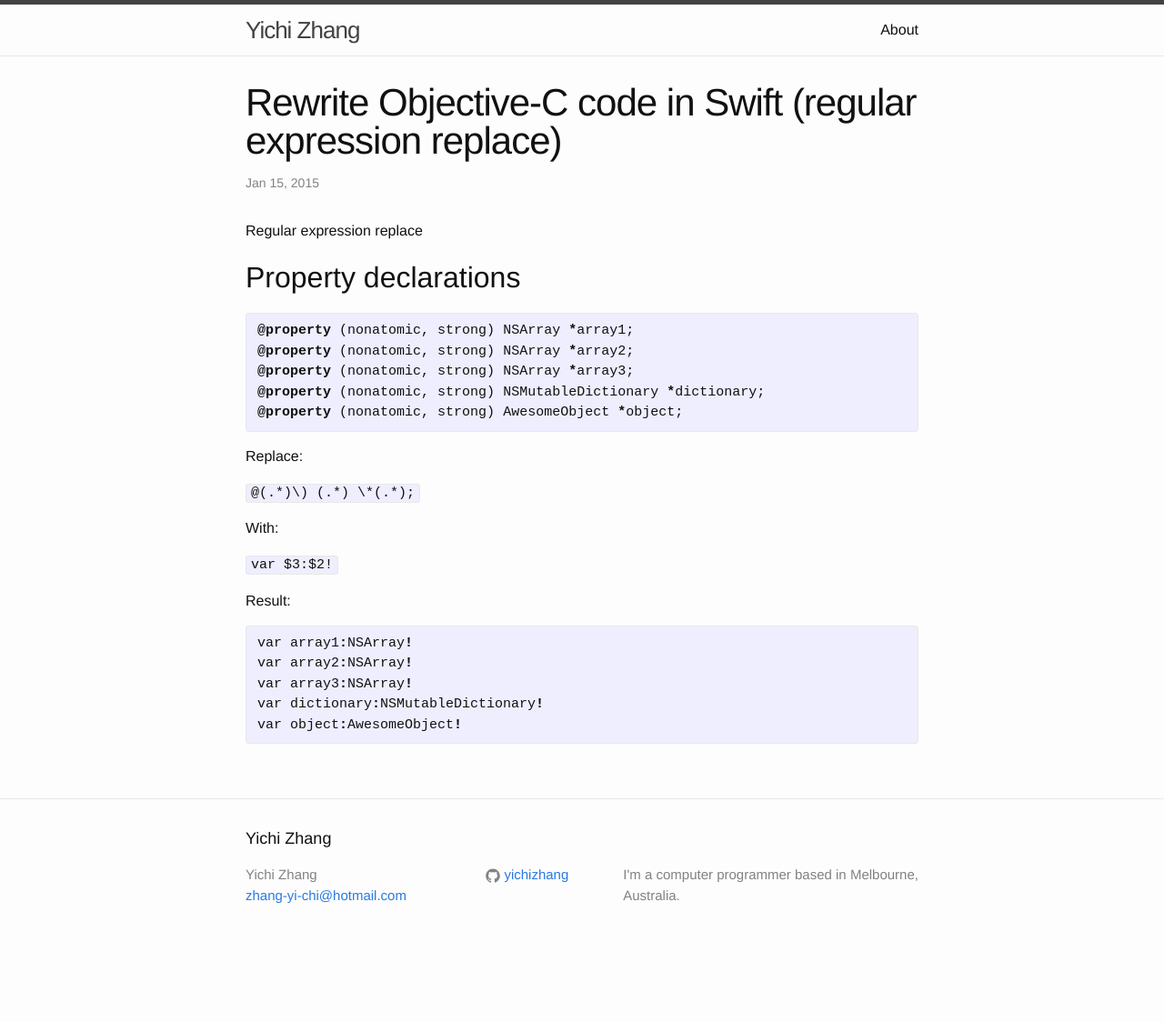
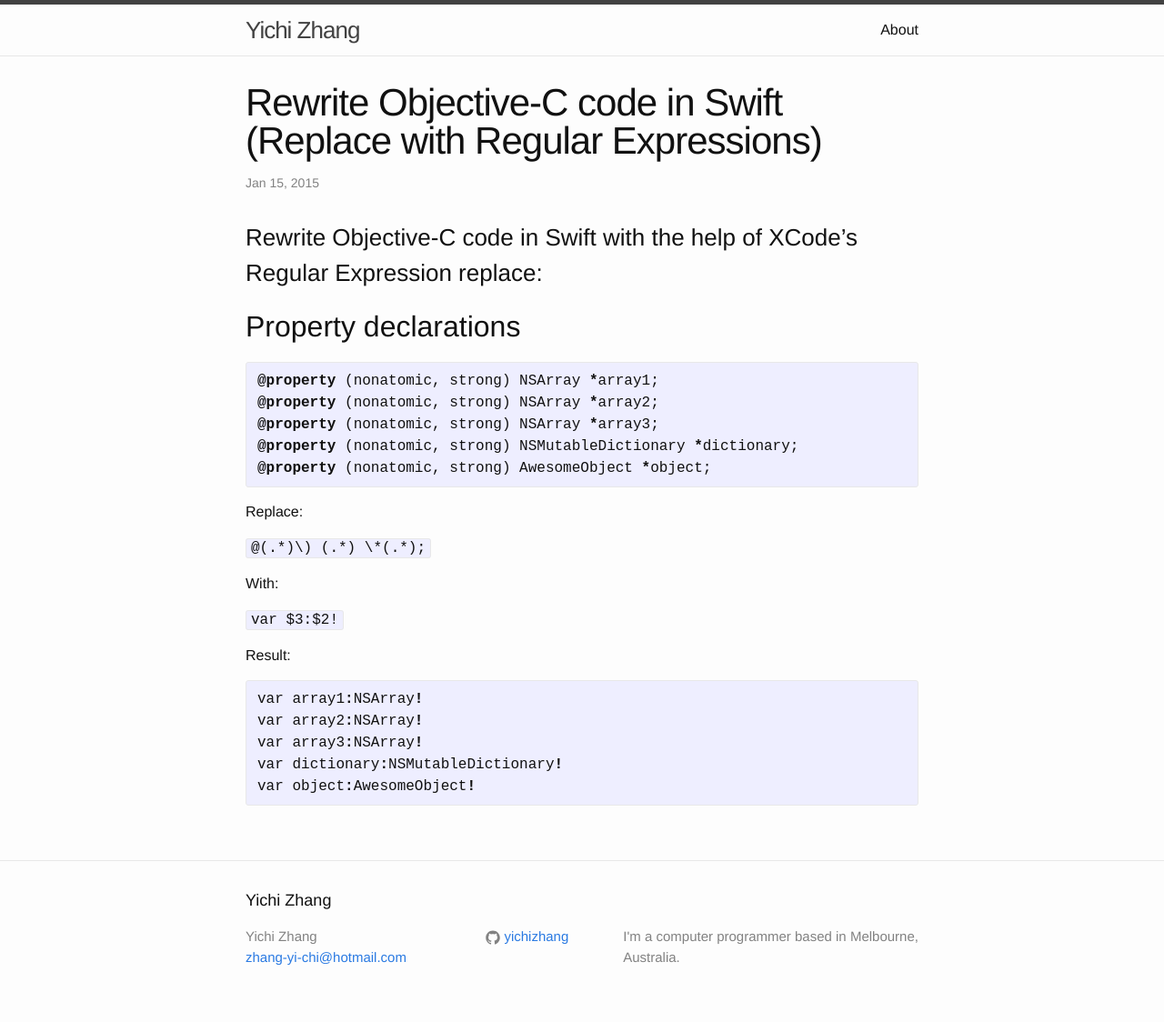
Before and after one commit to yichizhang/yichizhang.github.io, a Jekyll site: the page built from _posts/2015-01-15-rewrite-objective-c-in-swift-regular-expression-replace.markdown, in a window 1280 px wide. Shown: the whole page at 91% size. Built offline with Jekyll 4.4.1, drawn with Linux system fonts in a browser that asks for light colours; before the commit the page ends 1056 px from its top, so only the background shows below that.

Commit message:
New article; updated CSS

```diff
--- a/_posts/2015-01-15-rewrite-objective-c-in-swift-regular-expression-replace.markdown
+++ b/_posts/2015-01-15-rewrite-objective-c-in-swift-regular-expression-replace.markdown
@@ -1,14 +1,14 @@
 ---
 layout: post
-title: Rewrite Objective-C code in Swift (regular expression replace)
+title: Rewrite Objective-C code in Swift (Replace with Regular Expressions)
 published: true
 categories:
 date: 2015-01-15 00:28:19
 ---
 
-Regular expression replace
+###Rewrite Objective-C code in Swift with the help of XCode's Regular Expression replace:
 
-## Property declarations
+##Property declarations
 {% highlight objc %}
 
 @property (nonatomic, strong) NSArray *array1;
--- a/_sass/_base.scss
+++ b/_sass/_base.scss
@@ -133,7 +133,8 @@ blockquote {
  */
 pre,
 code {
-    font-size: 15px;
+    //font-size: 15px;
+    //Make code font the same size as 'current context font size'
     border: 1px solid $grey-color-light;
     border-radius: 3px;
     background-color: #eef;
```
Also changed, not shown: _posts/2015-01-18-replace-with-regular-expressions-in-xcode.markdown (added, +47 -0 lines).
